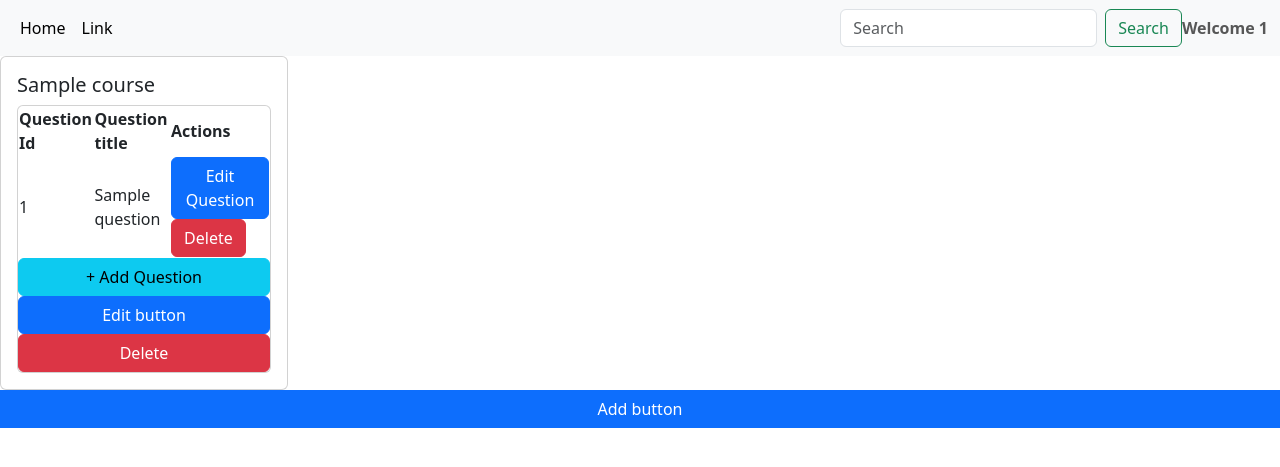
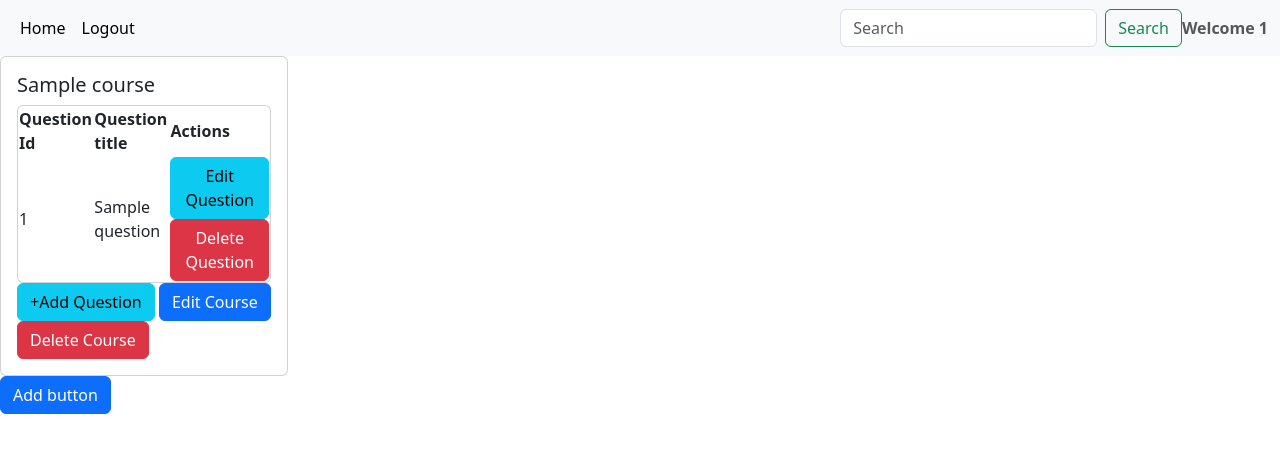
Before and after one commit to 24f1002229/mad1-online-bootcamp-1, a Flask app: page /admin/1 in a window 1280 px wide. Shown: the top 467 px of the page. Run offline with Flask 3, Linux system fonts and the light colour scheme; tables that the repository leaves empty hold one stand-in row (values such as "Sample post").

Commit message:
Session 5

```diff
--- a/app.py
+++ b/app.py
@@ -7,6 +7,7 @@ def setup():
     app = Flask(__name__)
     app.config["SQLALCHEMY_DATABASE_URI"] = "sqlite:///my_database"
     app.config["SQLALCHEMY_TRACK_MODIFICATIONS"] = False
+    app.secret_key="mysecret1234"
     db.init_app(app) # connection between db and app
     app.app_context().push() #direct access to modules
     print("App is started !!")
--- a/backend/models.py
+++ b/backend/models.py
@@ -43,6 +43,7 @@ class Scores(db.Model):
     id = db.Column(db.Integer, primary_key=True)
     time_stamp_of_attempt = db.Column(db.Time)
     total_scored = db.Column(db.Integer, default = 00)
+    course_id = db.Column(db.Integer, db.ForeignKey("course.id"), nullable = False)
     user_id = db.Column(db.Integer, db.ForeignKey("user.id"), nullable=False)
 
 
--- a/backend/routes.py
+++ b/backend/routes.py
@@ -1,4 +1,4 @@
-from flask import Flask, render_template, redirect, url_for, request
+from flask import Flask, render_template, redirect, url_for, request, session
 from .models import *
 from app import app
 
@@ -19,7 +19,7 @@ def login():
         else:
             return render_template("Login.html", msg = "Invalid user")
 
-    return render_template("Login.html")
+    return render_template("Login.html", msg="")
 
 @app.route("/register", methods=["GET", "POST"])
 def Register():
@@ -88,11 +88,10 @@ def user(email):
     courses = get_course()
     return render_template("user.html", email=email, courses=courses)
 
-
-@app.route("/add_question/<course_id>/<email>", methods=["GET", "POST"])
+@app.route("/add_question/<course_id>/<email>", methods=["GET","POST"])
 def add_question(course_id, email):
     if request.method == "POST":
-        id =request.form.get("ques_id")
+        id = request.form.get("ques_id")
         title = request.form.get("title")
         question_statement = request.form.get("question_statement")
         option1 = request.form.get("option1")
@@ -100,19 +99,18 @@ def add_question(course_id, email):
         option3 = request.form.get("option3")
         option4 = request.form.get("option4")
         correct_option_key = request.form.get("correct_option")
-
-        correct_option_mapping = {"option1" : option1 , "option2" : option2, "option3" : option3 , "option4" : option4}
+        correct_option_mapping = {"option1" : option1 , "option2" : option2 , "option3" : option3 , "option4" : option4}
         correct_option = correct_option_mapping.get(correct_option_key, "")
-
-        new_question = Question(id = id , title=title, question_statement=question_statement, option1=option1, option2=option2, option3=option3, option4=option4, correct_option=correct_option, course_id=course_id)
+        new_question = Question(id=id,title=title,question_statement=question_statement,option1=option1,option2=option2,option3=option3,option4=option4,correct_option=correct_option, course_id=course_id)
         db.session.add(new_question)
         db.session.commit()
         return redirect(url_for("admin", email=email))
-    return render_template("add_question.html", course_id=course_id, email=email)
+    return render_template('add_question.html', course_id=course_id,email=email)
+
 
 @app.route("/edit_question/<id>/<email>", methods=["GET","POST"])
 def edit_question(id, email):
-    que = get_question(id)
+    ques = get_question(id)
     if request.method == "POST":
         title = request.form.get("title")
         question_statement = request.form.get("question_statement")
@@ -121,26 +119,90 @@ def edit_question(id, email):
         option3 = request.form.get("option3")
         option4 = request.form.get("option4")
         correct_option = request.form.get("correct_option")
-        que.title = title
-        que.question_statement = question_statement
-        que.option1 = option1
-        que.option2 = option2
-        que.option3 = option3
-        que.option4 = option4
-        que.correct_option = correct_option
+        ques.title = title
+        ques.question_statement = question_statement
+        ques.option1 = option1
+        ques.option2 = option2
+        ques.option3 = option3
+        ques.option4 = option4
+        ques.correct_option = correct_option
         db.session.commit()
-        return redirect(url_for("admin", email = email))
-    return render_template("edit_question.html", email = email, question = que)
+        return redirect(url_for("admin", email=email))
+    return render_template("edit_question.html", email=email, question = ques)
 
 
 def get_question(id):
     questions = Question.query.filter_by(id=id).first()
     return questions
 
-
-@app.route("/delete_question/<id>/<email>", methods = ["GET", "POST"])
+@app.route("/delete_question/<id>/<email>", methods=["GET","POST"])
 def delete_question(id, email):
-    dque = get_question(id)
-    db.session.delete(dque)
+    dc = get_question(id)
+    db.session.delete(dc)
     db.session.commit()
     return redirect(url_for("admin", email=email))
+
+@app.route("/start_test/<course_id>/<email>", methods=["GET","POST"])
+def start_test(course_id,email):
+    questions = Question.query.filter_by(course_id=course_id).all()
+    total_questions = len(questions)
+
+    if request.args.get("restart") or "current_question" not in session or session.get("course_id") != course_id:
+        session["current_question"] = 0
+        session["score"] = 0
+        session["course_id"] = course_id
+
+    if total_questions == 0:
+        return "No Questions are Available"
+
+    if session["current_question"] >= total_questions:
+        return redirect(url_for("test_result", course_id=course_id, email=email))
+
+    current_question = questions[session["current_question"]]
+
+    if request.method == "POST":
+        selected_option = request.form.get("option")
+        correct_option = current_question.correct_option
+
+        if selected_option and selected_option.strip().lower() == correct_option.strip().lower():
+            session["score"] +=1
+
+        session["current_question"] +=1
+        session.modified = True
+
+        return redirect(url_for("start_test", course_id=course_id, email=email))
+    return render_template("start_test.html", email=email, question = current_question, current_question=session["current_question"] +1 , total_questions=total_questions, course_id=course_id)
+
+@app.route("/test_result/<course_id>/<email>")
+def test_result(course_id, email):
+    user = User.query.filter_by(email=email).first()
+    total = session.get("score" , 0)
+    total_questions = Question.query.filter_by(course_id=course_id).count()
+
+    existing = Scores.query.filter_by(user_id = user.id, course_id=course_id).first()
+
+    if existing:
+        existing.total_scored = total
+    else:
+        db.session.add(Scores(user_id = user.id, course_id=course_id, total_scored = total))
+        db.session.commit()
+
+    return render_template("result.html", course_id=course_id, email=email, total_scored = total, total_questions=total_questions)
+
+
+@app.route("/search/<email>", methods=["GET","POST"])
+def search_txt(email):
+    if request.method == "POST":
+        search_txt = request.form.get("search")
+        by_user = search_by_user(search_txt)
+        by_course = search_by_courses(search_txt)
+        return render_template("search.html", email=email, users=by_user, courses=by_course)
+
+
+def search_by_user(search_txt):
+    users = User.query.filter(User.email.ilike(f"%{search_txt}%")).all()
+    return users
+
+def search_by_courses(search_txt):
+    courses = Course.query.filter(Course.name.ilike(f"%{search_txt}%")).all()
+    return courses
--- a/templates/Admin_dashboard.html
+++ b/templates/Admin_dashboard.html
@@ -12,14 +12,14 @@
     <div class="collapse navbar-collapse" id="navbarSupportedContent">
       <ul class="navbar-nav me-auto mb-2 mb-lg-0">
         <li class="nav-item">
-          <a class="nav-link active" aria-current="page" href="">Home</a>
+          <a class="nav-link active" aria-current="page" href="/admin/{{email}}">Home</a>
         </li>
         <li class="nav-item">
-          <a class="nav-link active" aria-current="page" href="#">Link</a>
+          <a class="nav-link active" aria-current="page" href="/">Logout</a>
         </li>
       </ul>
-      <form class="d-flex" role="search">
-        <input class="form-control me-2" type="search" placeholder="Search" aria-label="Search"/>
+      <form class="d-flex" role="search" action="/search/{{email}}" method="POST" >
+        <input class="form-control me-2" type="search" name="search" placeholder="Search" aria-label="Search"/>
         <button class="btn btn-outline-success" type="submit">Search</button>
       </form>
       <span class="navbar-text">
--- a/templates/Login.html
+++ b/templates/Login.html
@@ -8,6 +8,7 @@
 </head>
 <body>
   <form action="/login" method="POST">
+  <div class="text-danger"> {{msg}} </div>
   <div class="mb-3">
     <label for="exampleInputEmail1" class="form-label">Email address</label>
     <input type="email" class="form-control" id="exampleInputEmail1" name="email" placeholder="You can give your email">
--- a/templates/Register.html
+++ b/templates/Register.html
@@ -8,6 +8,7 @@
 </head>
 <body>
   <form action="/register" method="POST">
+  <div class="text-danger"> {{msg}} </div>
   <div class="mb-3">
     <label for="exampleInputEmail1" class="form-label">Email address</label>
     <input type="email" class="form-control" id="exampleInputEmail1" name="email" placeholder="You can give your email">
--- a/templates/User.html
+++ b/templates/User.html
@@ -23,7 +23,7 @@
                         {% endfor %}
                     </table>
                 {%  endif %}
-                <a href="#" class="btn btn-primary"> Quiz Start </a>
+                <a href="/start_test/{{course.id}}/{{email}}" class="btn btn-primary"> Quiz Start </a>
                 </div>
             </div>
         </div>
--- a/templates/admin.html
+++ b/templates/admin.html
@@ -21,16 +21,17 @@
                             <td> {{question.id}} </td>
                             <td> {{question.title}} </td>
                             <td>
-                                <a href="/edit_question/{{question.id}}/{{email}}" class="btn btn-primary"> Edit Question </a>
-                                <a href="/delete_question/{{question.id}}/{{email}}" class="btn btn-danger"> Delete </a>
+                                <a href="/edit_question/{{question.id}}/{{email}}" class="btn btn-info"> Edit Question</a>
+                                <a href="/delete_question/{{question.id}}/{{email}}" class="btn btn-danger"> Delete Question</a>
                             </td>
                         </tr>
                         {% endfor %}
                     </table>
-                    {%  endif %}
-                <a href="/add_question/{{course.id}}/{{email}}" type="submit" class="btn btn-info"> + Add Question </a>
-                <a href="/edit_course/{{course.id}}/{{email}}" class="btn btn-primary"> Edit button </a>
-                <a href="/delete_course/{{course.id}}/{{email}}" class="btn btn-danger"> Delete </a>
+                    {% endif %}
+                </div>
+                <a href="/add_question/{{course.id}}/{{email}}" class="btn btn-info"> +Add Question </a>
+                <a href="/edit_course/{{course.id}}/{{email}}" class="btn btn-primary"> Edit Course </a>
+                <a href="/delete_course/{{course.id}}/{{email}}" class="btn btn-danger"> Delete Course </a>
             </div>
         </div>
     </div>
```
Also changed, not shown: templates/User_dashboard.html (+2 -8 lines), templates/add_question.html (+9 -9 lines), templates/edit_question.html (+9 -9 lines), templates/result.html (added, +10 -0 lines), templates/search.html (added, +34 -0 lines), templates/start_test.html (added, +33 -0 lines).
